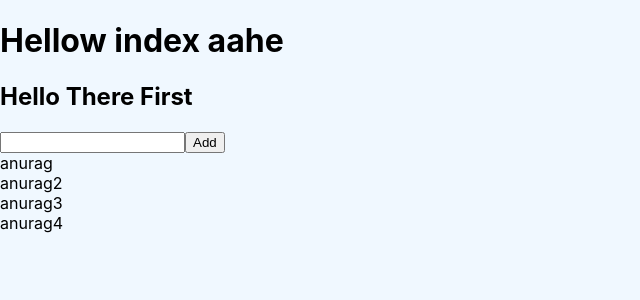
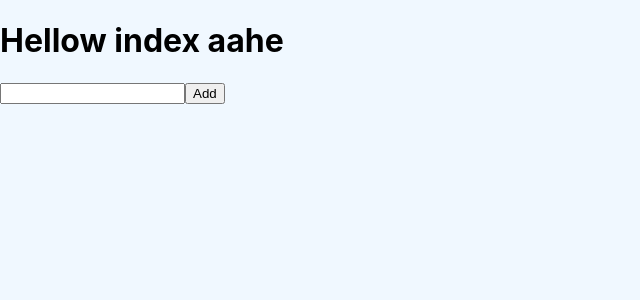
Before and after one commit to Arg85/ReactPractice, a React (Create React App) app in the folder reactpractice/: page / in a window 1280 px wide. Shown: the top 300 px of the page, without its empty margins (0-640 px from the left). Built offline with nearby package versions, Linux system fonts and the light colour scheme.

Commit message:
Added people to state using use reducer

```diff
--- a/reactpractice/src/Components/useReducer/Index.js
+++ b/reactpractice/src/Components/useReducer/Index.js
@@ -3,24 +3,33 @@ import { data } from '../../data'
 import Modal from './Modal'
 import { v4 as uuidv4 } from 'uuid';
 const reducer=(state,action)=>{
+if(action.type==="ADD_PEOPLE"){
+    const newPeople=[...state.peoples,action.payload]
+    return {...state,peoples:newPeople,isModalOpen:true,modalContent:"Added"}
 
 }
+if(action.type==="NO_VALUE"){
+    return {...state,isModalOpen:true,modalContent:"Cannot Be Added"}
+}
+throw new Error("No matching action Type Found")
+}
 const defaultState={
-    peoples:data,
-    isModalOpen:true,
+    peoples:[],
+    isModalOpen:false,
     modalContent:'Hello There First'
 }
 function Index() {
-    // const [showModal, setShowModal ]= useState(false)
-    // const [peoples, setPeoples ]= useState(data)
     const [state,dispatch]=useReducer(reducer,defaultState )
     const [name, setName]= useState("")
 const submitHandler=(e)=>{
     e.preventDefault()
     if(name){
-
+        const newPeople={id:uuidv4(),name:name,}
+     dispatch({type:'ADD_PEOPLE',payload:newPeople})
     }
     else{
+        dispatch({type:'NO_VALUE'})
+
     }
 }
     return (
```
